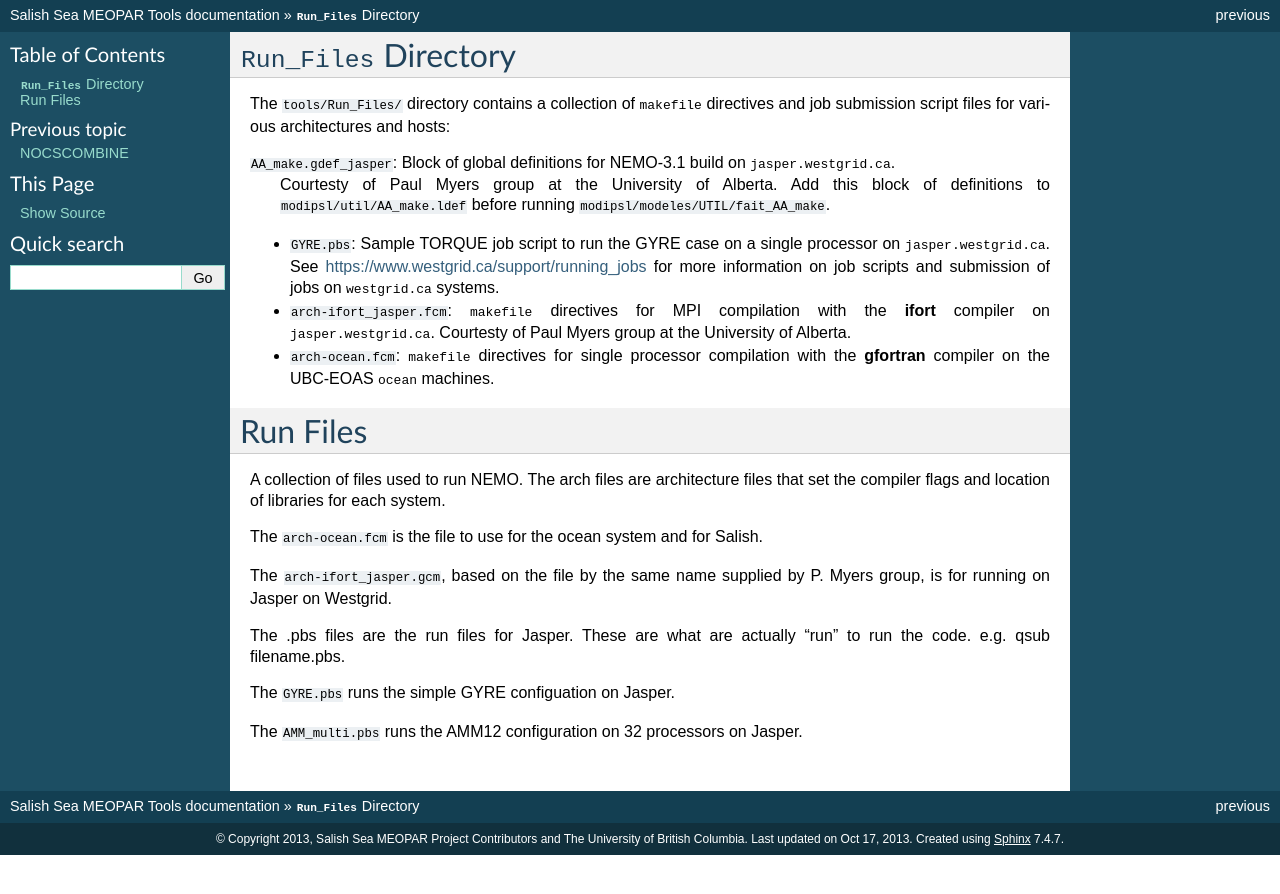
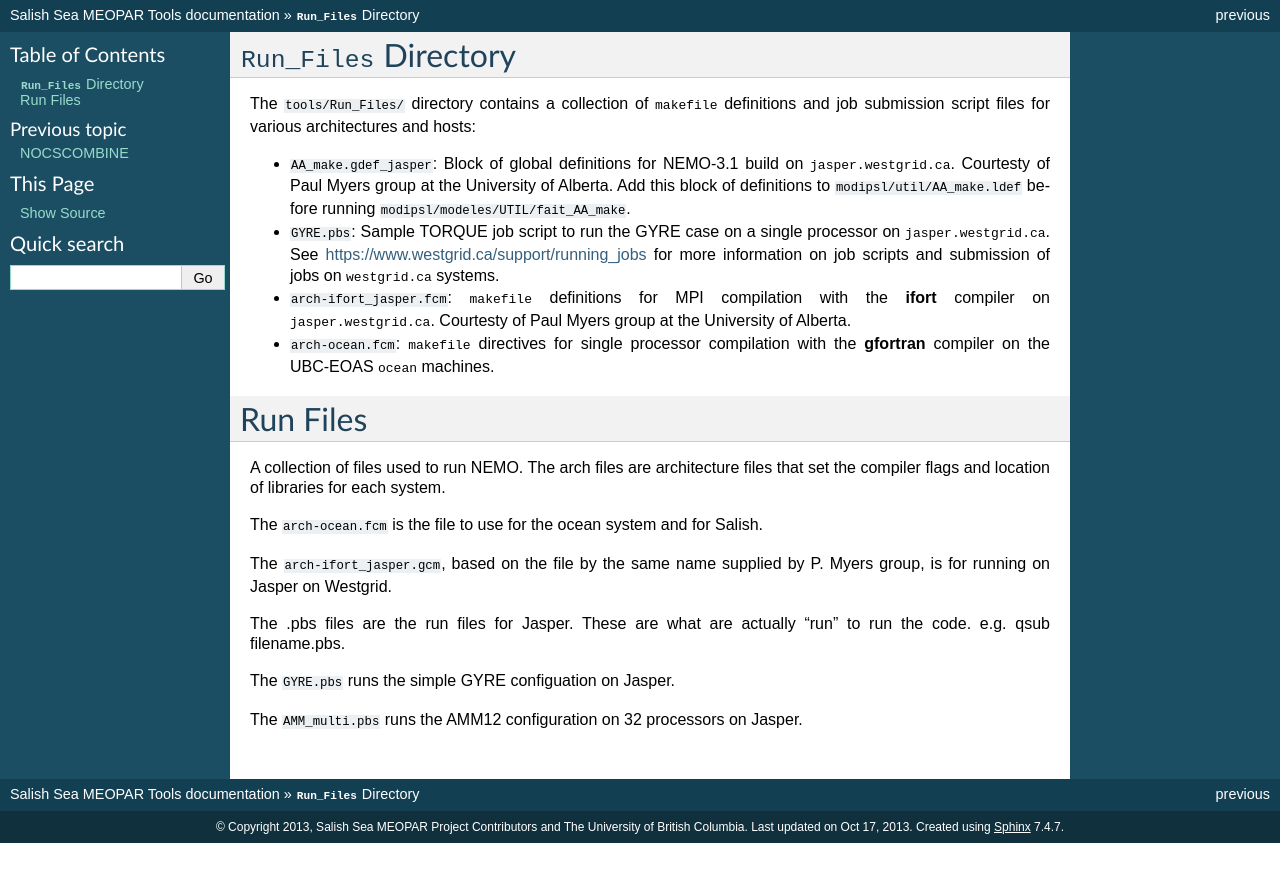
Before and after one commit to SalishSeaCast/tools, a Sphinx documentation site: the page built from docs/Run_Files/index.rst, in a window 1280 px wide. Shown: the top 894 px of the page. Built offline with Sphinx 7.4.7, drawn with Linux system fonts in a browser that asks for light colours.

Commit message:
Use "makefile definitions" instead of directives.

```diff
--- a/docs/Run_Files/index.rst
+++ b/docs/Run_Files/index.rst
@@ -2,16 +2,16 @@
 :file:`Run_Files` Directory
 ***************************
 
-The :file:`tools/Run_Files/` directory contains a collection of :kbd:`makefile` directives and job submission script files for various architectures and hosts:
+The :file:`tools/Run_Files/` directory contains a collection of :kbd:`makefile` definitions and job submission script files for various architectures and hosts:
 
-:file:`AA_make.gdef_jasper`: Block of global definitions for NEMO-3.1 build on :kbd:`jasper.westgrid.ca`.
+* :file:`AA_make.gdef_jasper`: Block of global definitions for NEMO-3.1 build on :kbd:`jasper.westgrid.ca`.
   Courtesty of Paul Myers group at the University of Alberta.
   Add this block of definitions to :file:`modipsl/util/AA_make.ldef` before running  :file:`modipsl/modeles/UTIL/fait_AA_make`.
 
 * :file:`GYRE.pbs`: Sample TORQUE job script to run the GYRE case on a single processor on :kbd:`jasper.westgrid.ca`.
   See https://www.westgrid.ca/support/running_jobs for more information on job scripts and submission of jobs on :kbd:`westgrid.ca` systems.
 
-* :file:`arch-ifort_jasper.fcm`: :kbd:`makefile` directives for MPI compilation with the :command:`ifort` compiler on :kbd:`jasper.westgrid.ca`.
+* :file:`arch-ifort_jasper.fcm`: :kbd:`makefile` definitions for MPI compilation with the :command:`ifort` compiler on :kbd:`jasper.westgrid.ca`.
   Courtesty of Paul Myers group at the University of Alberta.
 
 * :file:`arch-ocean.fcm`: :kbd:`makefile` directives for single processor compilation with the :command:`gfortran` compiler on the UBC-EOAS :kbd:`ocean` machines.
```
Also changed, not shown: 1 other file.
